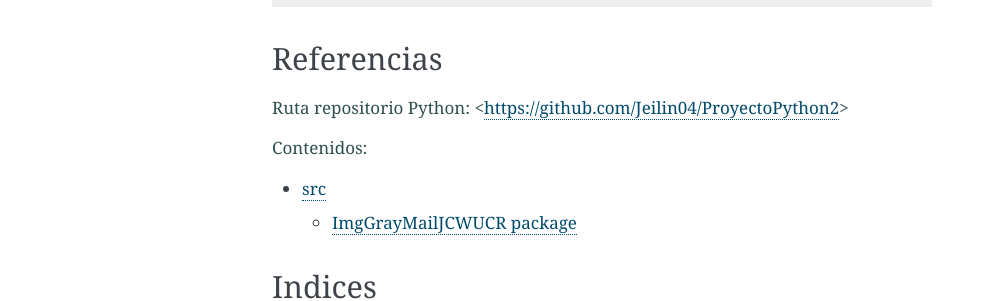
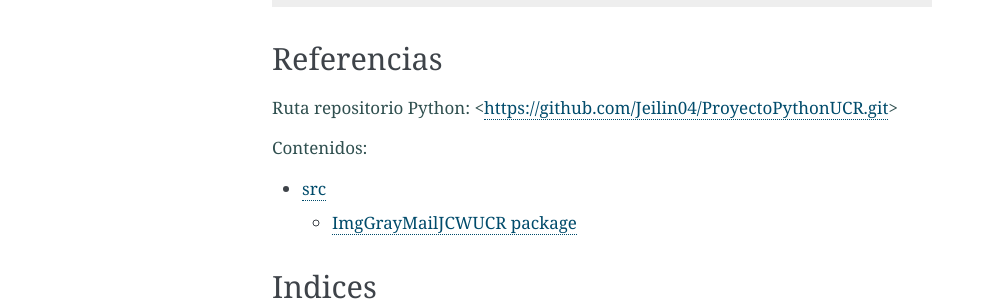
Before and after one commit to Jeilin04/ProyectoPythonUCR, a Sphinx documentation site: the page built from docs/source/index.rst, in a window 1280 px wide. Shown: the part 1201-1502 px from the top of the page, without its empty margins (148-1141 px from the left). Built offline with Sphinx 7.4.7, drawn with Linux system fonts in a browser that asks for light colours.

Commit message:
“Varios”

```diff
--- a/docs/source/index.rst
+++ b/docs/source/index.rst
@@ -66,7 +66,7 @@ Referencias
 ***********
 
 Ruta repositorio Python:
-<https://github.com/Jeilin04/ProyectoPython2>
+<https://github.com/Jeilin04/ProyectoPythonUCR.git>
 
 
 .. toctree::
```
Also changed, not shown: Readme.md (+1 -1 lines).
